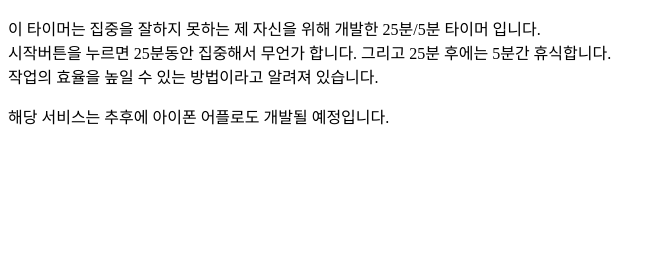
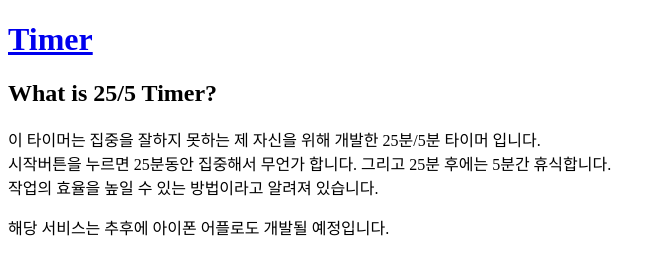
Before and after one commit to Isaac-Lee/25-5-Timer-Web, a plain HTML site: page about.html in a window 1280 px wide. Shown: the whole page, without its empty margins (0-666 px from the left). Drawn offline with Linux system fonts and the light colour scheme.

Commit message:
commit via mac

```diff
--- a/about.html
+++ b/about.html
@@ -6,6 +6,8 @@
     <title>About 25 / 5 TIMER</title>
 </head>
 <body>
+    <h1><a href="index.html">Timer</a></h1>
+    <h2>What is 25/5 Timer?</h2>
     <p>
         이 타이머는 집중을 잘하지 못하는 제 자신을 위해 개발한 25분/5분 타이머 입니다.</br>시작버튼을 누르면 25분동안 집중해서 무언가 합니다. 그리고 25분 후에는 5분간 휴식합니다.</br>작업의 효율을 높일 수 있는 방법이라고 알려져 있습니다.
     </p>
```
